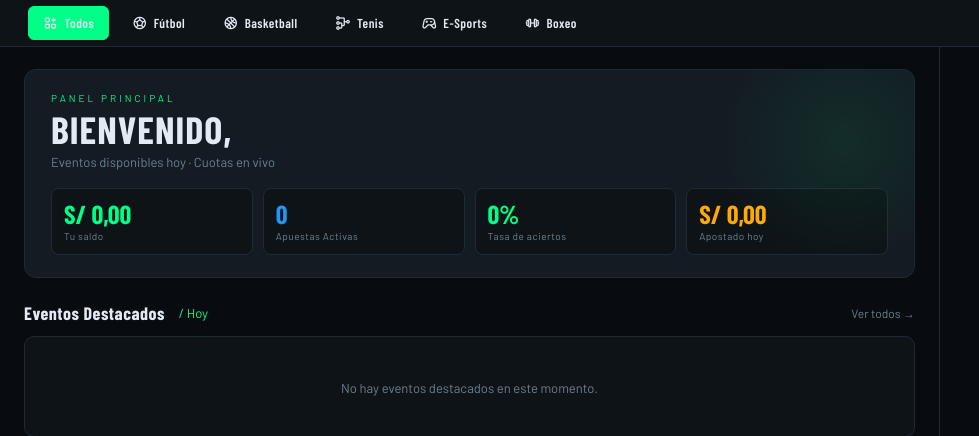
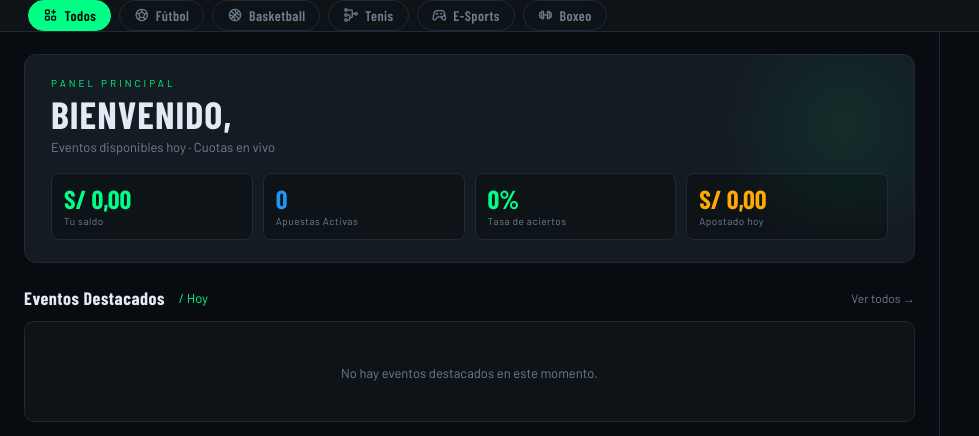
Before and after one commit to Metroxtt/FairBet, a Django app: page / in a window 1280 px wide. Shown: the part 58-494 px from the top of the page, without its empty margins (0-979 px from the left). Run offline with Django 5.2, Linux system fonts and the light colour scheme; the visitor is signed in with stand-in values (Sample User, id 1); data that the repository does not hold is empty; parts of the project's set-up code (start-up, migrations or seed data) failed here and were passed over; some web fonts are replaced.

Commit message:
fix: solucionar pantalla negra en operador y restaurar colores neon en categorias

```diff
--- a/src/static/css/fairbet.css
+++ b/src/static/css/fairbet.css
@@ -73,6 +73,7 @@ html,body{height:100%;background:var(--bg);color:var(--text);font-family:var(--f
 .u-level{font-size:10px;color:var(--neon);letter-spacing:.5px}
 
 /* â”€â”€ SECONDARY NAV (sport filters) â”€â”€ */
+/* ── SECONDARY NAV (sport filters) ── */
 .sport-bar{
   background:var(--surface);border-bottom:1px solid var(--border);
   display:flex;align-items:center;gap:8px;padding:0 28px;
@@ -80,17 +81,18 @@ html,body{height:100%;background:var(--bg);color:var(--text);font-family:var(--f
 }
 .sport-bar::-webkit-scrollbar{display:none}
 .sport-chip{
-  display:flex;align-items:center;gap:6px;
-  padding:8px 14px;border-radius:6px;
-  font-family:var(--font-disp);font-size:13px;font-weight:600;letter-spacing:.5px;
-  color:var(--muted2);cursor:pointer;transition:.2s;white-space:nowrap;
-  border:1px solid transparent;margin:6px 0;
+  display:inline-flex;align-items:center;gap:6px;
+  padding:6px 14px;border-radius:20px;
+  background:var(--surface);border:1px solid var(--border);
+  font-family:var(--font-disp);font-size:14px;font-weight:600;letter-spacing:.5px;
+  color:var(--muted2);cursor:pointer;transition:.2s;
+  text-decoration:none;
 }
 .sport-chip:hover{color:var(--text);background:var(--surface2)}
-.sport-chip.active{color:#000;background:var(--neon);border-color:var(--neon)}
+.sport-chip.active{color:#000 !important;background:var(--neon);border-color:var(--neon)}
 .sport-chip i{font-size:15px}
 
-/* â”€â”€ BODY â”€â”€ */
+/* ── BODY ── */
 .body-wrap{
   display:grid;
   grid-template-columns:1fr 340px;
--- a/src/static/js/auth.js
+++ b/src/static/js/auth.js
@@ -36,9 +36,17 @@ async function apiFetch(url, options = {}) {
         headers['X-CSRFToken'] = csrftoken;
     }
 
-    const response = await fetch(url, { ...options, headers });
+    const fetchOptions = {
+        credentials: 'include',
+        ...options,
+        headers
+    };
+
+    const response = await fetch(url, fetchOptions);
     // Si el token expiro y era 401, redirige al login
     if (response.status === 401) {
+        localStorage.removeItem('access_token');
+        localStorage.removeItem('refresh_token');
         window.location.href = '/login/';
         return;
     }
--- a/src/templates/base.html
+++ b/src/templates/base.html
@@ -17,12 +17,12 @@
 
     {% if show_sport_bar %}
     <div class="sport-bar" id="sport-bar">
-      <a href="?categoria=" class="sport-chip {% if not current_categoria %}active{% endif %}" style="text-decoration:none;color:inherit;"><i class="ti ti-apps"></i> Todos</a>
-      <a href="?categoria=futbol" class="sport-chip {% if current_categoria == 'futbol' %}active{% endif %}" style="text-decoration:none;color:inherit;"><i class="ti ti-ball-football"></i> Fútbol</a>
-      <a href="?categoria=basketball" class="sport-chip {% if current_categoria == 'basketball' %}active{% endif %}" style="text-decoration:none;color:inherit;"><i class="ti ti-ball-basketball"></i> Basketball</a>
-      <a href="?categoria=tenis" class="sport-chip {% if current_categoria == 'tenis' %}active{% endif %}" style="text-decoration:none;color:inherit;"><i class="ti ti-tournament"></i> Tenis</a>
-      <a href="?categoria=esports" class="sport-chip {% if current_categoria == 'esports' %}active{% endif %}" style="text-decoration:none;color:inherit;"><i class="ti ti-device-gamepad-2"></i> E-Sports</a>
-      <a href="?categoria=boxeo" class="sport-chip {% if current_categoria == 'boxeo' %}active{% endif %}" style="text-decoration:none;color:inherit;"><i class="ti ti-barbell"></i> Boxeo</a>
+      <a href="?categoria=" class="sport-chip {% if not current_categoria %}active{% endif %}" style="text-decoration:none;"><i class="ti ti-apps"></i> Todos</a>
+      <a href="?categoria=futbol" class="sport-chip {% if current_categoria == 'futbol' %}active{% endif %}" style="text-decoration:none;"><i class="ti ti-ball-football"></i> Fútbol</a>
+      <a href="?categoria=basketball" class="sport-chip {% if current_categoria == 'basketball' %}active{% endif %}" style="text-decoration:none;"><i class="ti ti-ball-basketball"></i> Basketball</a>
+      <a href="?categoria=tenis" class="sport-chip {% if current_categoria == 'tenis' %}active{% endif %}" style="text-decoration:none;"><i class="ti ti-tournament"></i> Tenis</a>
+      <a href="?categoria=esports" class="sport-chip {% if current_categoria == 'esports' %}active{% endif %}" style="text-decoration:none;"><i class="ti ti-device-gamepad-2"></i> E-Sports</a>
+      <a href="?categoria=boxeo" class="sport-chip {% if current_categoria == 'boxeo' %}active{% endif %}" style="text-decoration:none;"><i class="ti ti-barbell"></i> Boxeo</a>
     </div>
     {% endif %}
 
--- a/src/users/views_web.py
+++ b/src/users/views_web.py
@@ -36,6 +36,9 @@ def home_view(request):
 
 # Vista de inicio de sesion: valida credenciales con authenticate()
 def login_view(request):
+    if request.user.is_authenticated:
+        return redirect('home')
+
     if request.method == 'POST':
         email = request.POST.get('email')
         password = request.POST.get('password')
```
